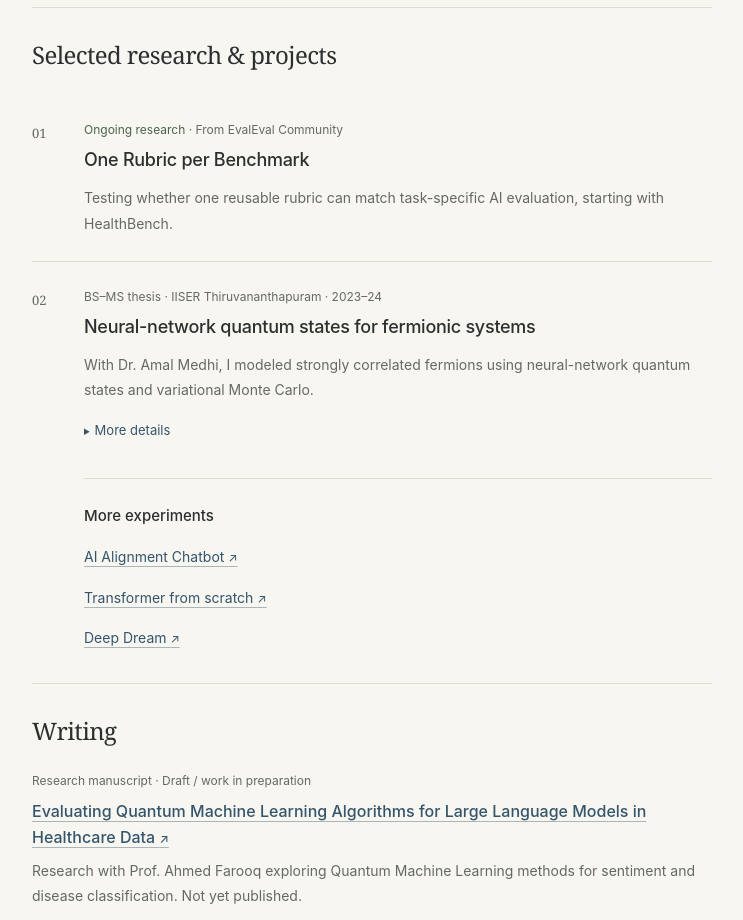
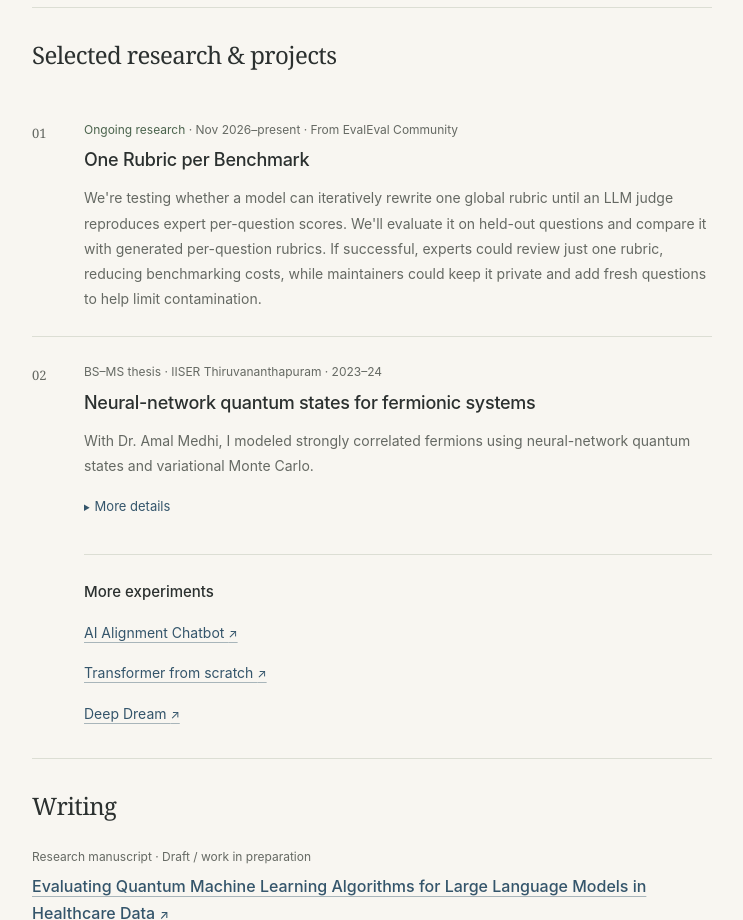
Before and after one commit to JitheshPavan/JitheshPavan.github.io, a plain HTML site: page index.html in a window 1280 px wide. Shown: the part 860-1780 px from the top of the page, without its empty margins (344-1087 px from the left). Drawn offline with Linux system fonts and the light colour scheme.

Commit message:
Update rubric research description and November start date

```diff
--- a/index.html
+++ b/index.html
@@ -80,9 +80,9 @@
           <li>
             <span class="project-number" aria-hidden="true">01</span>
             <div class="project-body">
-              <p class="project-context"><span class="status">Ongoing research</span> · From EvalEval Community</p>
+              <p class="project-context"><span class="status">Ongoing research</span> · Nov 2026–present · From EvalEval Community</p>
               <h3>One Rubric per Benchmark</h3>
-              <p class="project-description">Testing whether one reusable rubric can match task-specific AI evaluation, starting with HealthBench.</p>
+              <p class="project-description">We're testing whether a model can iteratively rewrite one global rubric until an LLM judge reproduces expert per-question scores. We'll evaluate it on held-out questions and compare it with generated per-question rubrics. If successful, experts could review just one rubric, reducing benchmarking costs, while maintainers could keep it private and add fresh questions to help limit contamination.</p>
             </div>
           </li>
           <li>
```
